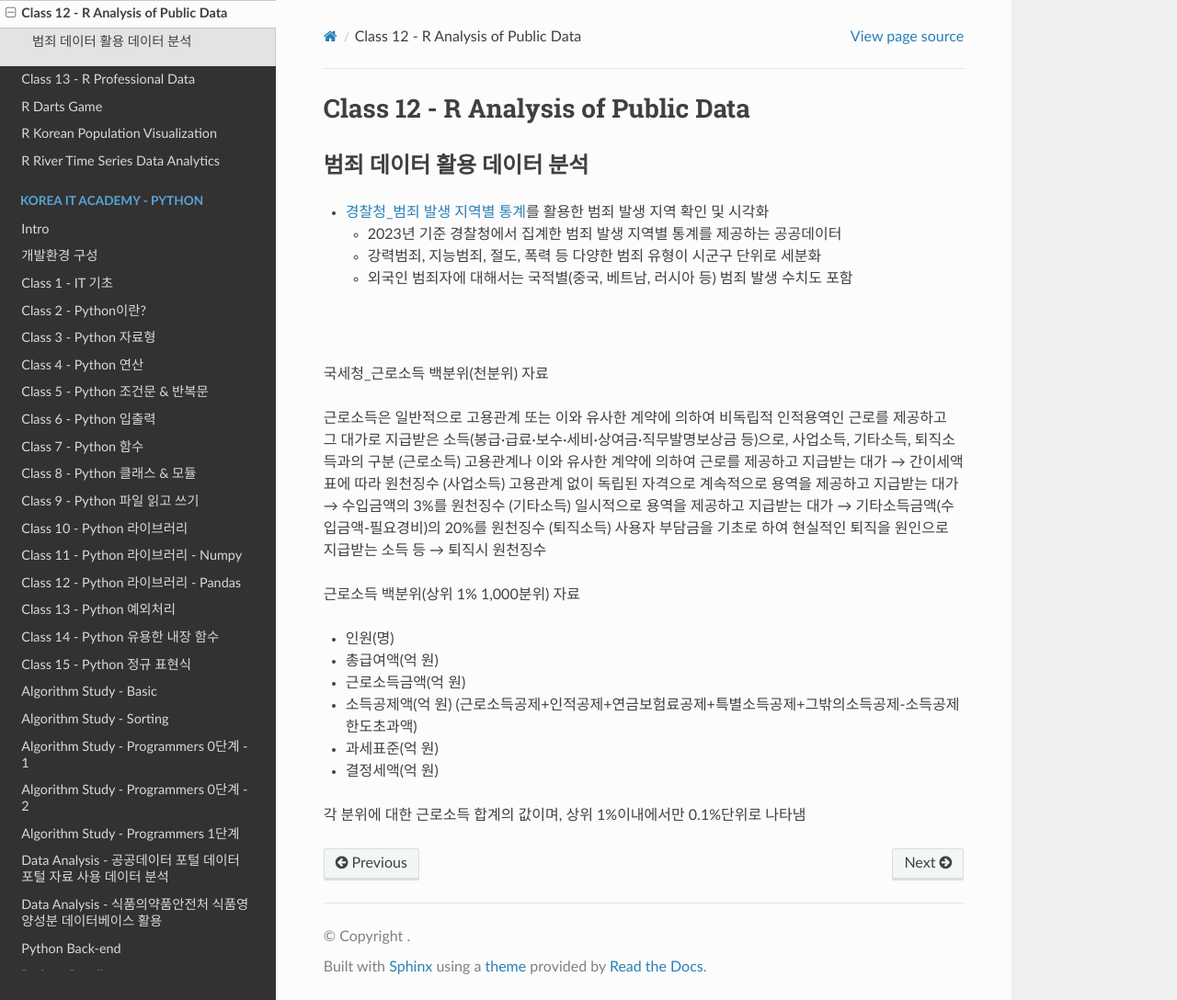
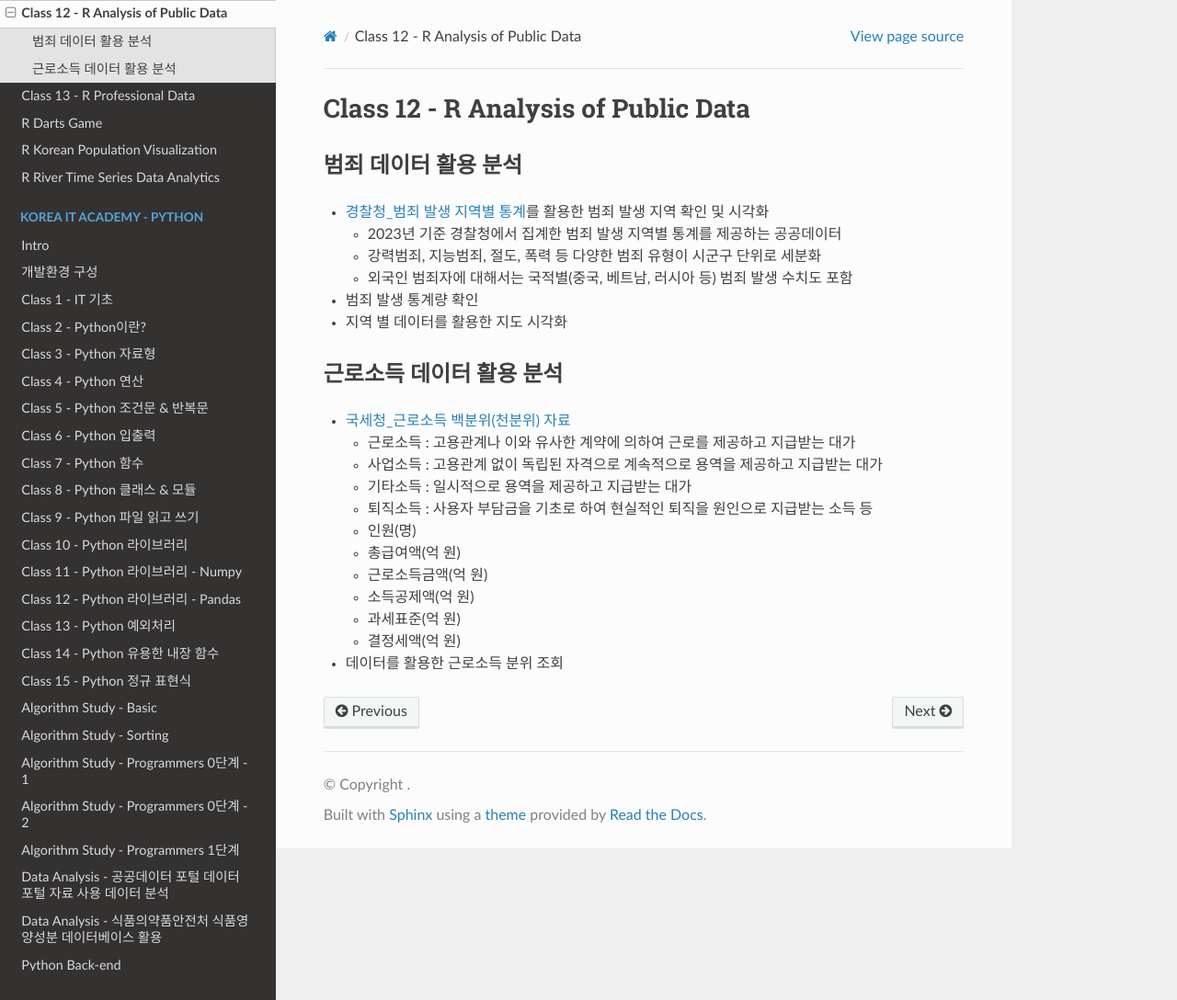
Before and after one commit to JeongSooNa/JeongSooNa-Docs, a Sphinx documentation site: the page built from docs/Korea_IT_Academy-DA/class_12.md, in a window 1280 px wide and 1088 px high. Shown: the whole window at 92% size. Built offline with Sphinx 7.4.7 and the Read the Docs theme 3.1.0, drawn with Linux system fonts in a browser that asks for light colours; pages that are not in the unit, such as notebooks, are missing from menus.

Commit message:
update docs

```diff
--- a/docs/Korea_IT_Academy-DA/class_12.md
+++ b/docs/Korea_IT_Academy-DA/class_12.md
@@ -1,30 +1,26 @@
 # Class 12 - R Analysis of Public Data
 
-### 범죄 데이터 활용 데이터 분석
+### 범죄 데이터 활용 분석
 
 - [경찰청_범죄 발생 지역별 통계](https://www.data.go.kr/data/3074462/fileData.do)를 활용한 범죄 발생 지역 확인 및 시각화
     - 2023년 기준 경찰청에서 집계한 범죄 발생 지역별 통계를 제공하는 공공데이터
     - 강력범죄, 지능범죄, 절도, 폭력 등 다양한 범죄 유형이 시군구 단위로 세분화
     - 외국인 범죄자에 대해서는 국적별(중국, 베트남, 러시아 등) 범죄 발생 수치도 포함
+- 범죄 발생 통계량 확인
+- 지역 별 데이터를 활용한 지도 시각화
 
 
-###
+### 근로소득 데이터 활용 분석
 
-국세청_근로소득 백분위(천분위) 자료
-
-근로소득은 일반적으로 고용관계 또는 이와 유사한 계약에 의하여 비독립적 인적용역인 근로를 제공하고 그 대가로 지급받은 소득(봉급·급료·보수·세비·상여금·직무발명보상금 등)으로,
-사업소득, 기타소득, 퇴직소득과의 구분
-(근로소득) 고용관계나 이와 유사한 계약에 의하여 근로를 제공하고 지급받는 대가 → 간이세액표에 따라 원천징수
-(사업소득) 고용관계 없이 독립된 자격으로 계속적으로 용역을 제공하고 지급받는 대가 → 수입금액의 3%를 원천징수
-(기타소득) 일시적으로 용역을 제공하고 지급받는 대가 → 기타소득금액(수입금액-필요경비)의 20%를 원천징수
-(퇴직소득) 사용자 부담금을 기초로 하여 현실적인 퇴직을 원인으로 지급받는 소득 등 → 퇴직시 원천징수
-
-근로소득 백분위(상위 1% 1,000분위) 자료
-- 인원(명)
-- 총급여액(억 원)
-- 근로소득금액(억 원)
-- 소득공제액(억 원) (근로소득공제+인적공제+연금보험료공제+특별소득공제+그밖의소득공제-소득공제한도초과액)
-- 과세표준(억 원)
-- 결정세액(억 원)
-
-각 분위에 대한 근로소득 합계의 값이며, 상위 1%이내에서만 0.1%단위로 나타냄
+- [국세청_근로소득 백분위(천분위) 자료](https://www.data.go.kr/data/15082063/fileData.do)
+    - 근로소득 : 고용관계나 이와 유사한 계약에 의하여 근로를 제공하고 지급받는 대가
+    - 사업소득 : 고용관계 없이 독립된 자격으로 계속적으로 용역을 제공하고 지급받는 대가
+    - 기타소득 : 일시적으로 용역을 제공하고 지급받는 대가
+    - 퇴직소득 : 사용자 부담금을 기초로 하여 현실적인 퇴직을 원인으로 지급받는 소득 등
+    - 인원(명)
+    - 총급여액(억 원)
+    - 근로소득금액(억 원)
+    - 소득공제액(억 원)
+    - 과세표준(억 원)
+    - 결정세액(억 원)
+- 데이터를 활용한 근로소득 분위 조회
```
